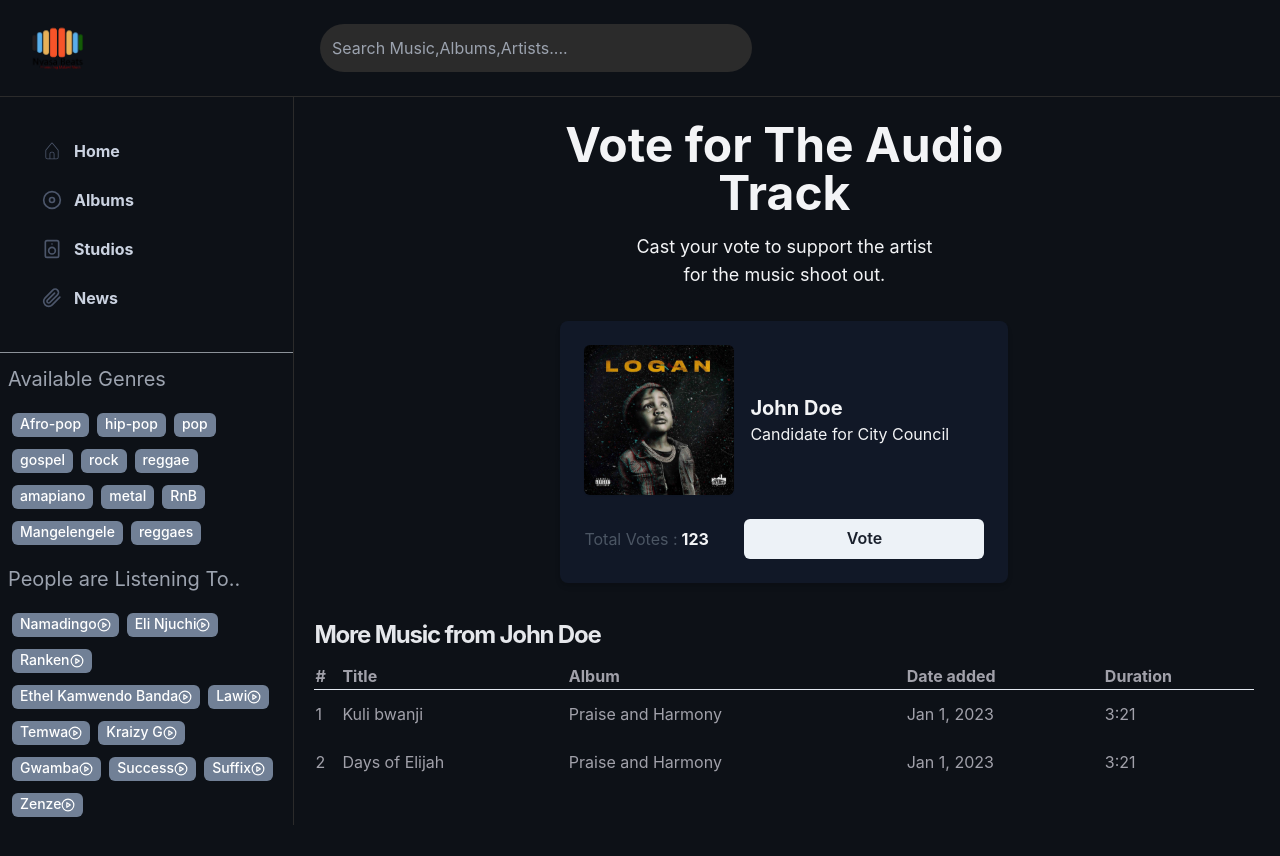
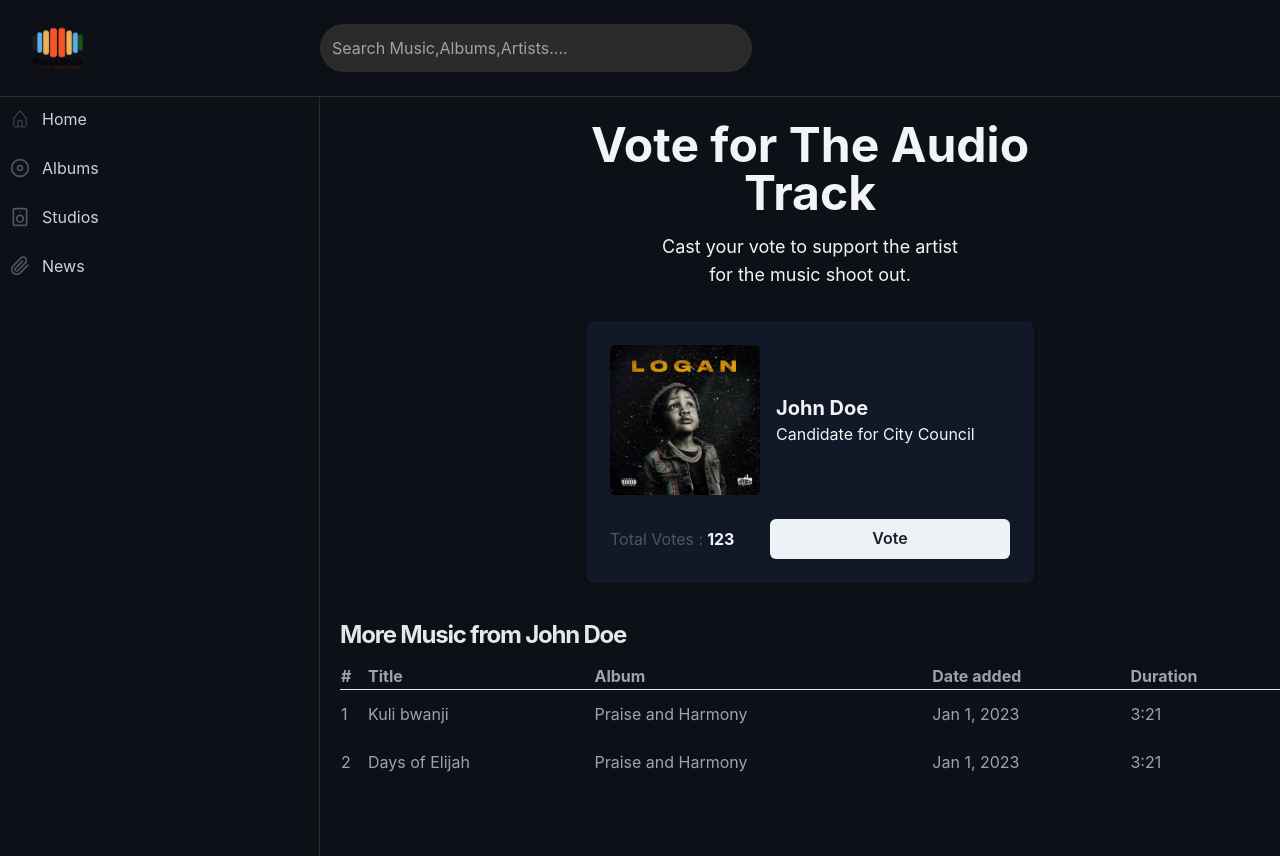
Before and after one commit to Namaumbo/vite-nyasa, a React (Vite) app: page / in a window 1280 px wide. Shown: the top 856 px of the page. Before the commit the page ends 825 px from the top, so only its background shows below. Built offline with nearby package versions, Linux system fonts and the light colour scheme.

Commit message:
chore : routes working

```diff
--- a/src/App.jsx
+++ b/src/App.jsx
@@ -1,3 +1,4 @@
+import React, { useState } from "react";
 import "./App.css";
 import NavBarComponent from "./components/navbar/NavBarComponet";
 import GreetingComponent from "./components/GreetingComponent";
@@ -5,21 +6,29 @@ import SideBar from "./components/sidebar/SideBar";
 import SliderComponet from "./components/Slider/SliderComponent";
 import AlbumPage from "./pages/AlbumsPage";
 import VotingPage from "./pages/VotingPage";
+import { Outlet, RouterProvider, createBrowserRouter } from "react-router-dom";
 
-const App = () => {
+const Layout = () => {
   return (
     <>
       <NavBarComponent />
-
-      <div>
       <div className="flex">
-          <div className="lg:w-[23%] lg:bg-[rgba(13, 17, 23, 0)]  lg:border-r-[0.5px] lg:border-r-[#2b2b2b] ">
+        <div className="w-1/4 border-r-[0.5px] border-r-[#2b2b2b] sticky  overflow-y-auto">
           <SideBar />
         </div>
-          <div className="w-3/4  pl-5 space-y-3">
+        <div className="w-3/4  pl-5 space-y-3 h-screen overflow-y-auto">
+          <Outlet />
+        </div>
+      </div>
+
+      {/* */}
+      {/* <div className="lg:w-[23%] lg:bg-[rgba(13, 17, 23, 0)]  lg:border-r-[0.5px] lg:border-r-[#2b2b2b] "> */}
+      {/*  */}
+      {/* </div> */}
+      {/* <div className="w-3/4  pl-5 space-y-3"> */}
       {/* <SliderComponet /> */}
 
-          <VotingPage/>
+      {/* <VotingPage /> */}
       {/* <AlbumPage/> */}
       {/*  <GreetingComponent />
             <div>
@@ -57,11 +66,34 @@ const App = () => {
               </div>
               <SliderComponet />
             </div>*/}
-          </div>
-        </div>
-      </div>
+      {/* </div>
+      </div> */}
+      {/* </> */}
     </>
   );
 };
+const App = () => {
+  const router = createBrowserRouter([
+    {
+      element: <Layout />,
+      children: [
+        {
+          path: "/",
+          element: <VotingPage />,
+        },
+        {
+          path: "/albums",
+          element: <AlbumPage />,
+        },
+        {
+          path: "/:id",
+          element: <VotingPage />,
+        },
+      ],
+    },
+  ]);
+
+  return <RouterProvider router={router} />;
+};
 
 export default App;
--- a/src/components/sidebar/SideBar.jsx
+++ b/src/components/sidebar/SideBar.jsx
@@ -1,7 +1,9 @@
 import * as ciIcons from "react-icons/ci";
 import * as fiIcons from "react-icons/fi";
 import { Tag, TagLabel, Divider } from "@chakra-ui/react";
-import "./siderbar.css"
+import "./siderbar.css";
+import { NavLink } from "react-router-dom";
+
 export default function SideBar() {
   const links = [
     {
@@ -55,15 +57,37 @@ export default function SideBar() {
   ];
   return (
     <div className=" max-h-full ">
-      <ul className="list-none m-8">
+      <ul>
+        {links.map((link) => {
+          return (
+            <NavLink to={link["path"]}>
+              <li
+                key={link["name"]}
+                className="mb-5 flex flex-row  items-center "
+                id="hovered-list"
+              >
+                <div className="flex flex-row  justify-center items-center">
+                  <div className=" pr-3">{link["icon"]}</div>
+                  <div className=" text-[#cad2e0]">{link["name"]}</div>
+                </div>
+              </li>
+            </NavLink>
+          );
+        })}
+      </ul>
+
+      {/* <ul className="list-none m-8"> */}
+
+      {/*
         {links.map((item, index) => (
           <li key={index} className="mb-5 flex flex-row  items-center " id="hovered-list">
             <div className=" pr-3">{item["icon"]}</div>
-            <div className=" font-bold text-[#cad2e0]">{item["name"]}</div>
+            <div className=" text-[#cad2e0]">{item["name"]}</div>
           </li>
         ))}
-      </ul>
+      </ul> */}
 
+      {/*
       <Divider />
       <h4 className="mt-3 ml-2 text-xl text-gray-400">Available Genres</h4>
       <div className=" py-2 px-3 focus:outline-none focus:ring-2 focus:ring-blue-500 ">
@@ -92,7 +116,7 @@ export default function SideBar() {
             <fiIcons.FiPlayCircle />
           </Tag>
         ))}
-      </div>
+      </div> */}
     </div>
   );
 }
--- a/src/main.jsx
+++ b/src/main.jsx
@@ -7,10 +7,8 @@ import { ChakraProvider } from "@chakra-ui/react";
 
 ReactDOM.createRoot(document.getElementById("root")).render(
   <React.StrictMode>
-    <Router>
-      <ChakraProvider>
-        <App />
-      </ChakraProvider>
-    </Router>
+    <ChakraProvider>
+      <App />
+    </ChakraProvider>
   </React.StrictMode>
 );
```
Lines whose indentation alone changed are shown as unchanged.
